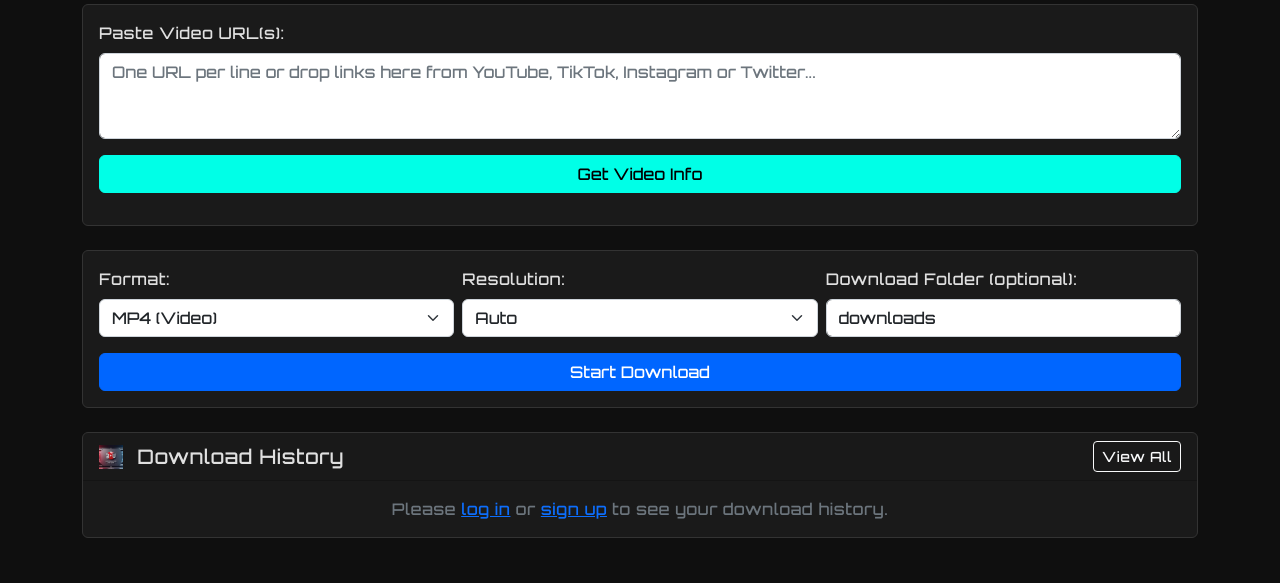
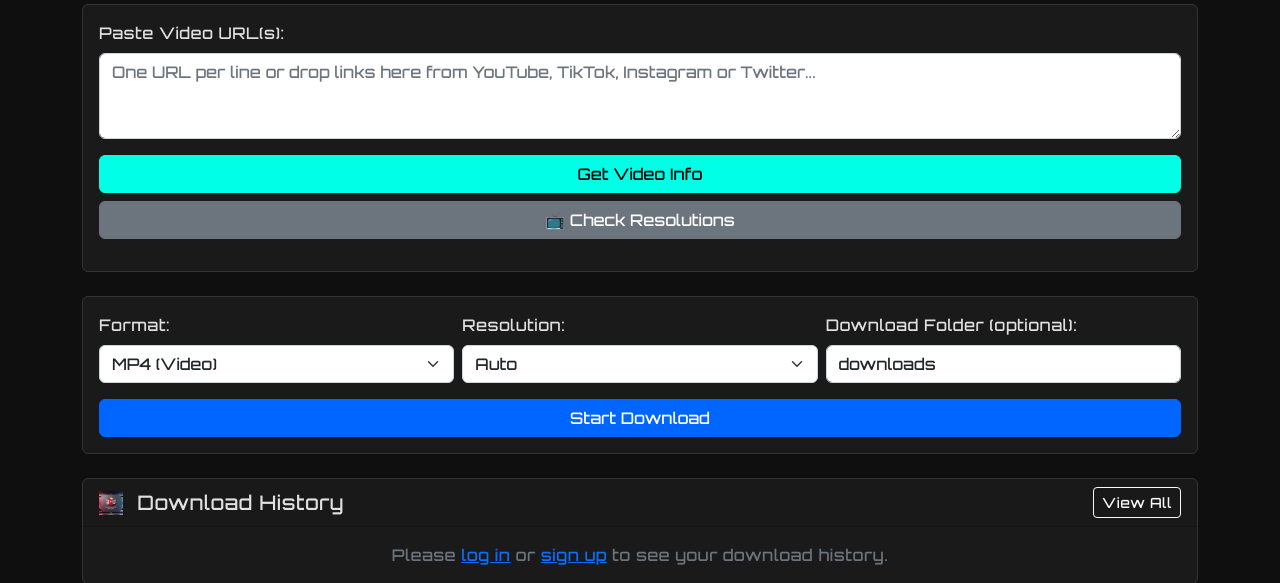
Before and after one commit to 077ahmed/BU-downloader, a Flask app: page / in a window 1280 px wide. Shown: the part 231-814 px from the top of the page. Before the commit the page ends 769 px from the top, so only its background shows below. Run offline with Flask 3, Linux system fonts and the light colour scheme; some libraries are stand-ins or nearby versions.

Commit message:
chore: clean up and commit all changes

```diff
--- a/app.py
+++ b/app.py
@@ -11,6 +11,7 @@ from utils.security import sanitize_input, create_password_hash, verify_password
 import requests
 import uuid
 from dotenv import load_dotenv
+import shutil
 
 load_dotenv()
 app = Flask(__name__)
@@ -65,6 +66,9 @@ init_db()
 ensure_platform_column()
 
 # ---------- HELPER FUNCTIONS ----------
+os.environ["PATH"] = r"E:\\ffmpeg\\bin;" + os.environ["PATH"]
+print("ffmpeg found at:", shutil.which("ffmpeg"))
+
 def detect_platform(url):
     """Detect which platform the URL belongs to."""
     # TikTok URL patterns
@@ -369,8 +373,11 @@ def download():
         return jsonify(response_data)
 
     except Exception as e:
-        print("❌ Download error:", str(e))
-        return jsonify({'error': str(e)}), 400
+        error_msg = str(e)
+        if 'Requested format is not available' in error_msg:
+            return jsonify({'error': 'The selected resolution or format is not available for this video. Please choose a different resolution.'}), 400
+        print("❌ Download error:", error_msg)
+        return jsonify({'error': error_msg}), 400
 
 @app.route('/my_downloads')
 def my_downloads():
@@ -464,6 +471,26 @@ def delete_download(filename):
         print(f"❌ Unexpected error during deletion: {e}")
         return jsonify({'error': 'An unexpected error occurred.'}), 500
 
+@app.route('/list_formats', methods=['POST'])
+@csrf.exempt
+def list_formats():
+    data = request.get_json(force=True)
+    url = data.get('url')
+    try:
+        with YoutubeDL({'quiet': True}) as ydl:
+            info = ydl.extract_info(url, download=False)
+            formats = info.get('formats', [])
+            # Only allow standard resolutions
+            standard_res = [144, 240, 360, 480, 720, 1080, 1440, 2160]
+            available = sorted(set(
+                int(f.get('height')) for f in formats
+                if f.get('height') and int(f.get('height')) in standard_res
+            ))
+            resolutions = [f"{h}p" for h in available]
+            return jsonify({'resolutions': resolutions})
+    except Exception as e:
+        return jsonify({'error': str(e)})
+
 # ---------- START ----------
 if __name__ == '__main__':
     app.run()
--- a/templates/index.html
+++ b/templates/index.html
@@ -58,7 +58,11 @@
             <div class="card-body">
                 <label for="urlInput" class="form-label">Paste Video URL(s):</label>
                 <textarea id="urlInput" class="form-control mb-3" rows="3" placeholder="One URL per line or drop links here from YouTube, TikTok, Instagram or Twitter..."></textarea>
-                <button class="btn btn-info w-100" onclick="getVideoDescription()">Get Video Info</button>
+                <button class="btn btn-info w-100 mb-2" onclick="getVideoDescription()">Get Video Info</button>
+                <button class="btn btn-secondary w-100" onclick="getAvailableResolutions()" title="Check Available Resolutions">
+                  📺 Check Resolutions
+                </button>
+                <div id="available-resolutions" class="mt-2 text-center text-primary"></div>
                 <div id="video-description" class="mt-3"></div>
             </div>
         </div>
@@ -183,6 +187,38 @@
                 showError(error.message);
             }
         }
+
+        async function getAvailableResolutions() {
+            const url = document.getElementById('urlInput').value.trim().split('\n')[0];
+            const resDiv = document.getElementById('available-resolutions');
+            resDiv.textContent = '';
+            if (!url) {
+                showError('Please enter a video URL.');
+                return;
+            }
+            try {
+                const response = await fetch('/list_formats', {
+                    method: 'POST',
+                    headers: {
+                        'Content-Type': 'application/json',
+                        'X-CSRFToken': document.querySelector('meta[name="csrf-token"]').content
+                    },
+                    body: JSON.stringify({ url })
+                });
+                const data = await response.json();
+                if (data.error) {
+                    showError(data.error);
+                } else {
+                    if (data.resolutions.length > 0) {
+                        resDiv.textContent = 'Available resolutions: ' + data.resolutions.join(', ');
+                    } else {
+                        resDiv.textContent = 'No video resolutions found.';
+                    }
+                }
+            } catch (error) {
+                showError(error.message);
+            }
+        }
     </script>
 </body>
 </html>
```
Also changed, not shown: data/users.db (added), 2 other files.
